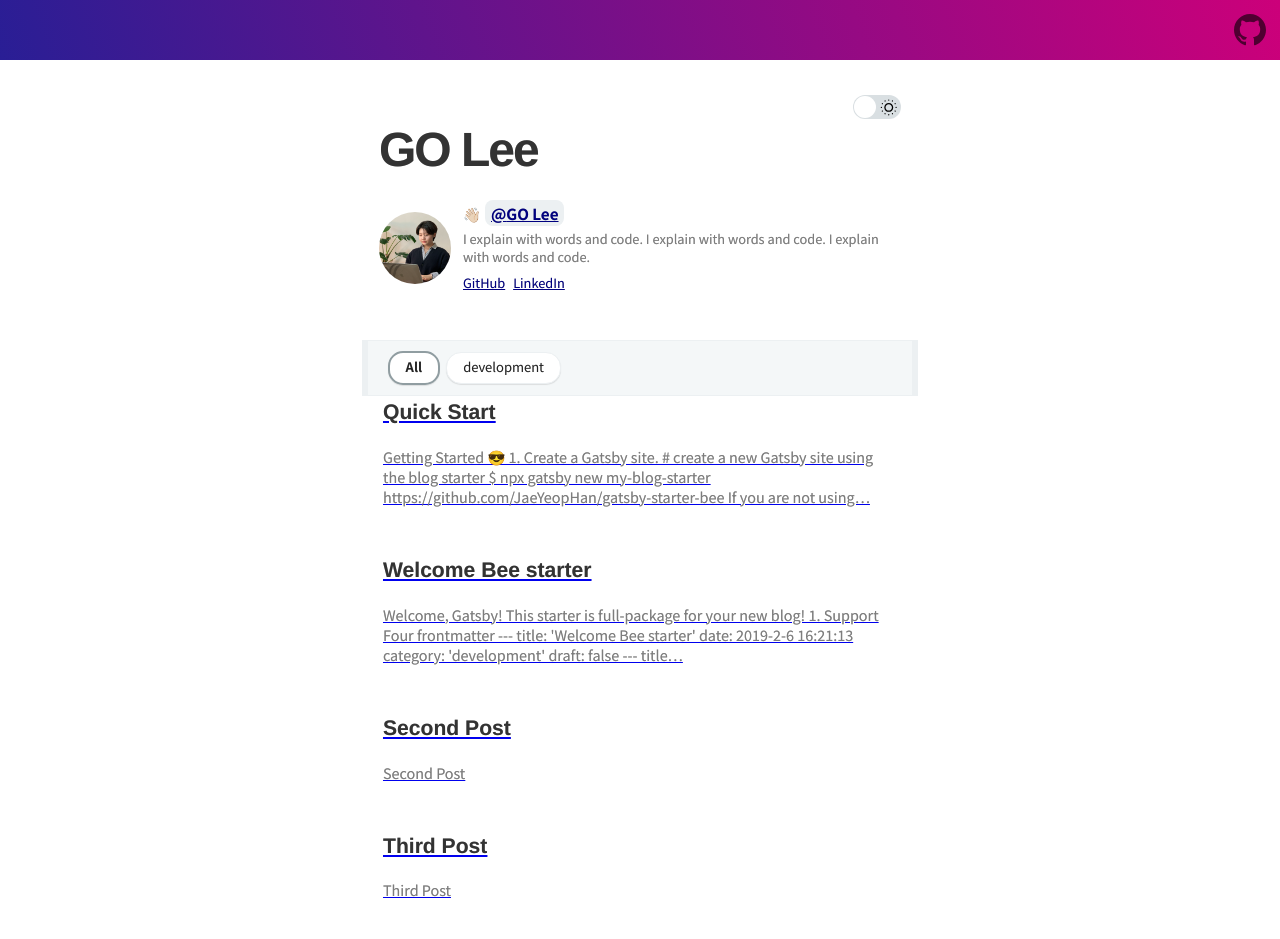
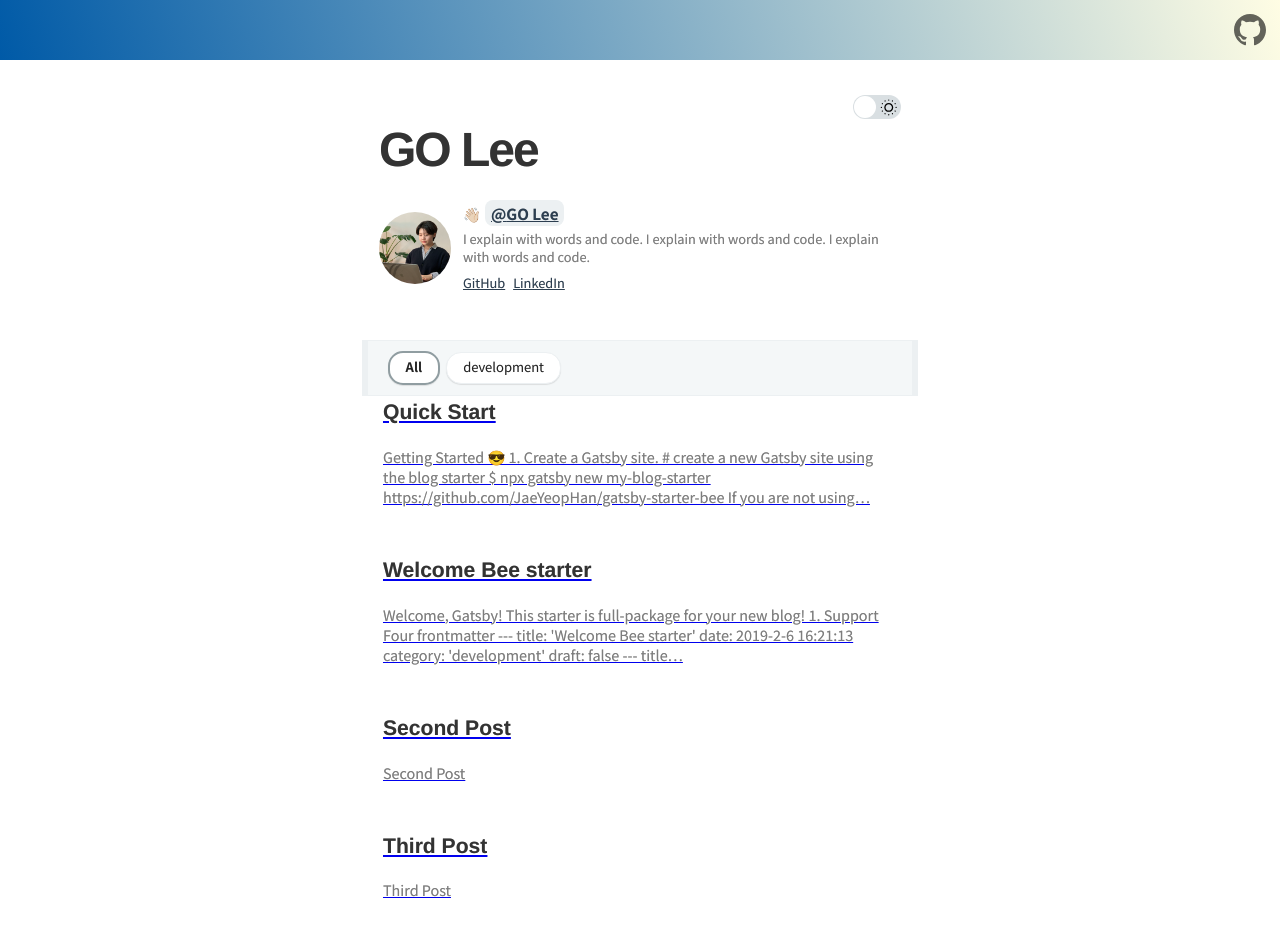
Before and after one commit to goleedev/my-blog, a Gatsby site: page / in a window 1280 px wide. Shown: the top 939 px of the page. Built offline with nearby package versions, Linux system fonts and the light colour scheme; Gatsby itself is replaced by a stand-in of ours; some packages are replaced by stand-ins of ours; what typography-theme-github would draw is missing.

Commit message:
Change style

```diff
--- a/src/styles/variables.scss
+++ b/src/styles/variables.scss
@@ -1,5 +1,5 @@
 // app
-$theme-gradient: linear-gradient(72deg, #291e95, #cc007a);
+$theme-gradient: linear-gradient(72deg, #005aa7, #fffde4);
 $top-header-text-color: #fff;
 
 /**
@@ -13,19 +13,19 @@ $light-hover-text-shadow: 0 0 6px rgba(0, 0, 0, 0.2);
 
 // index
 $dimmed-color: #eef5db;
-$light-link-color: #000080;
+$light-link-color: #2c3e50;
 $dark-gray: #333;
 $middle-gray: #7d7d7d;
 $light-gray: #aaa;
 
 // blog-templates
-$navigator-text-color: #cc007a;
+$navigator-text-color: #2c3e50;
 $navigator-background-color: #fceff7;
 $blockquote-text-color: #999;
 
 // code
 $inline-dimmed-color: #ece5f1;
-$inline-text-color: #4b2043;
+$inline-text-color: #355c7d;
 
 // category
 $light-category-border-color: #ecf0f2;
@@ -39,7 +39,7 @@ $light-category-item-color: #fff;
  * @dark theme
  */
 $dark-background-color: #282c35;
-$dark-link-color: #bb72ec;
+$dark-link-color: #fffde4;
 
 $dark-lightest-font-color: #fff;
 $dark-light-font-color: #eeeeee;
```
